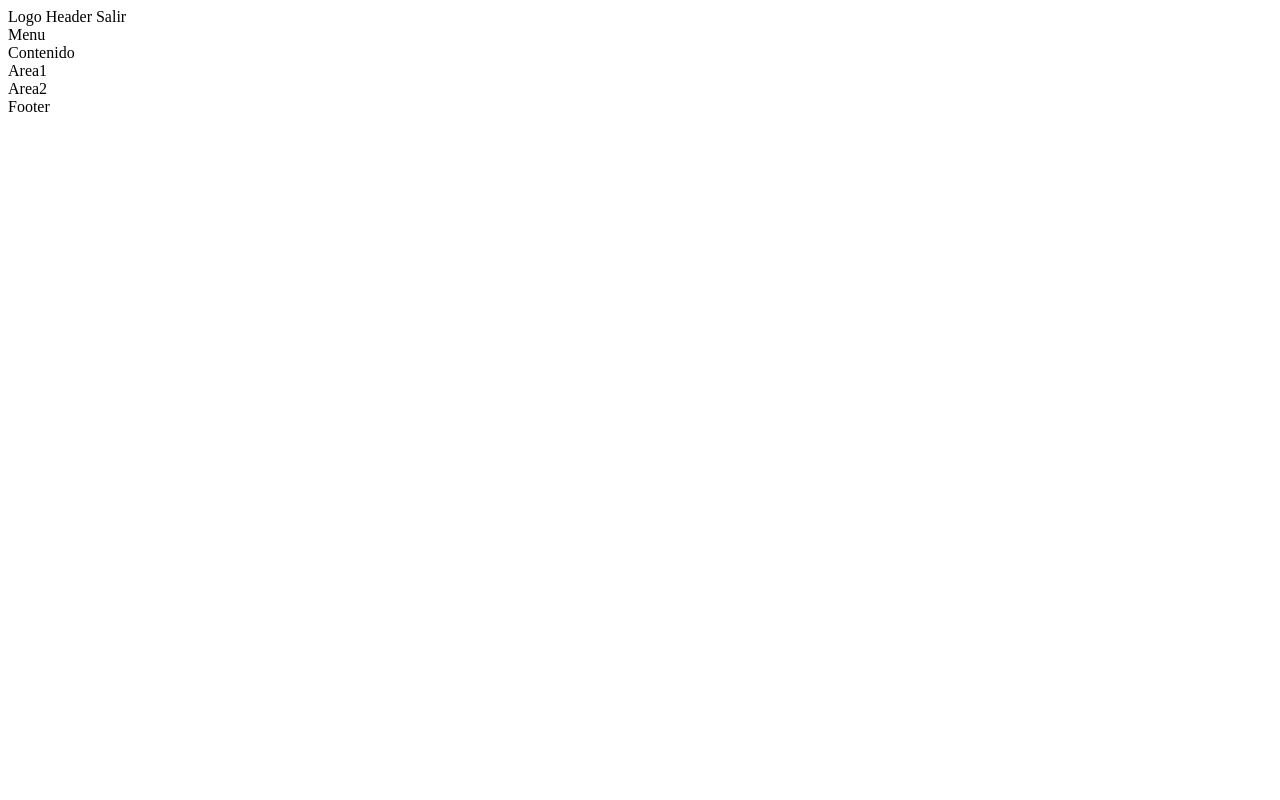
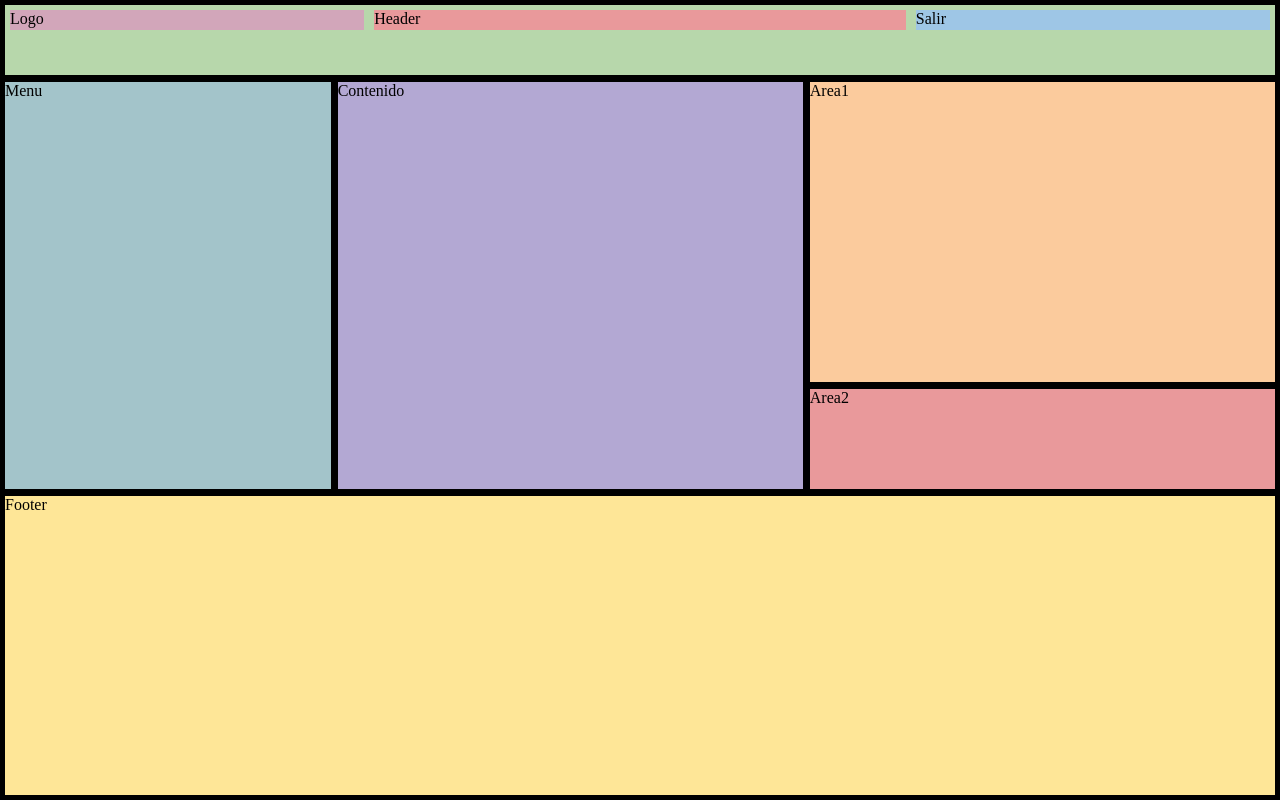
Before and after one commit to johannamahecha2023/EjerciciosGridLayout, a plain HTML site: page index.html in a window 1280 px wide. Drawn offline with Linux system fonts and the light colour scheme; the site is published under a folder, as on GitHub Pages, so addresses that start at the root find nothing.

Commit message:
quite los / prinicipales de los link rel para que se visualice correctamente en gitpages

```diff
--- a/index.html
+++ b/index.html
@@ -3,8 +3,8 @@
   <head>
     <meta charset="UTF-8" />
     <meta name="viewport" content="width=device-width, initial-scale=1.0" />
-    <link rel="stylesheet" href="/css/reset.css" />
-    <link rel="stylesheet" href="/css/layout.css" />
+    <link rel="stylesheet" href="css/reset.css" />
+    <link rel="stylesheet" href="css/layout.css" />
     <title>Ejercicio1</title>
   </head>
   <body>
```
